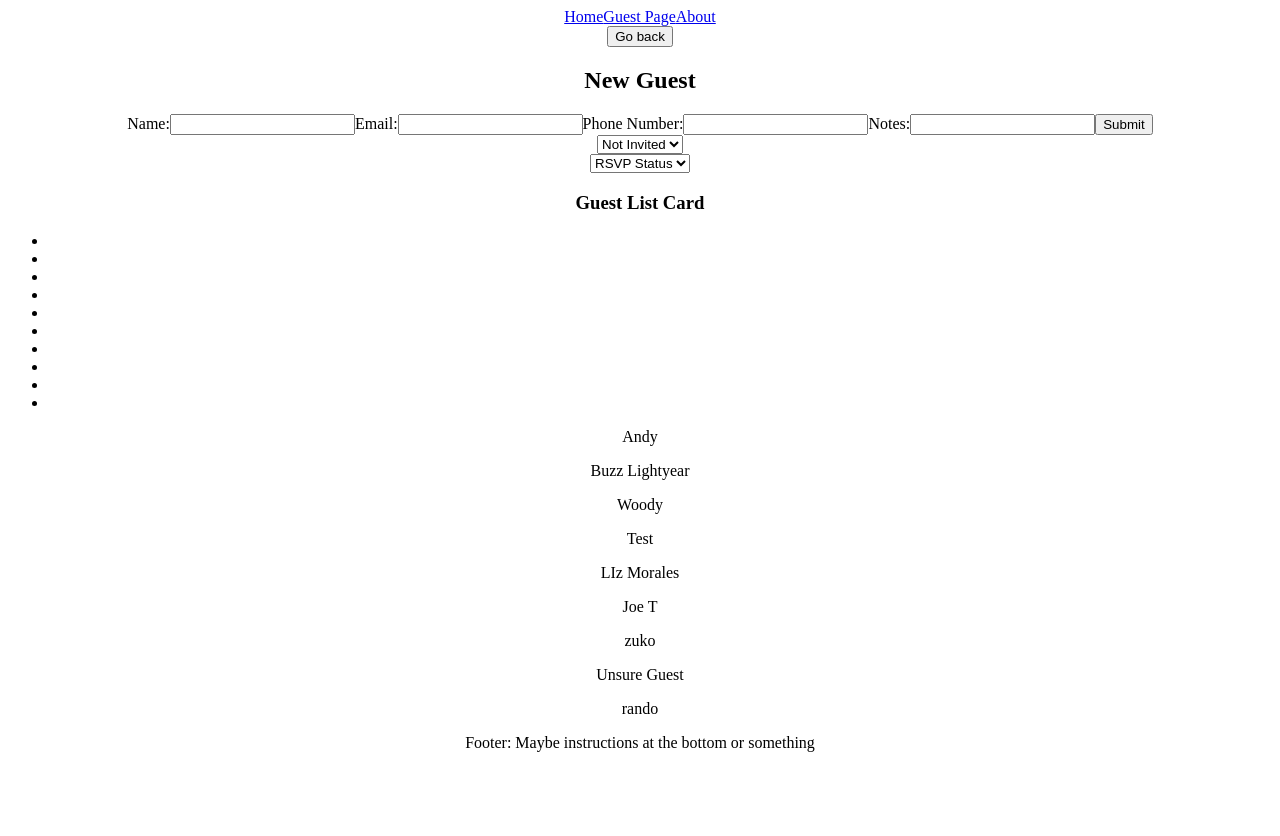
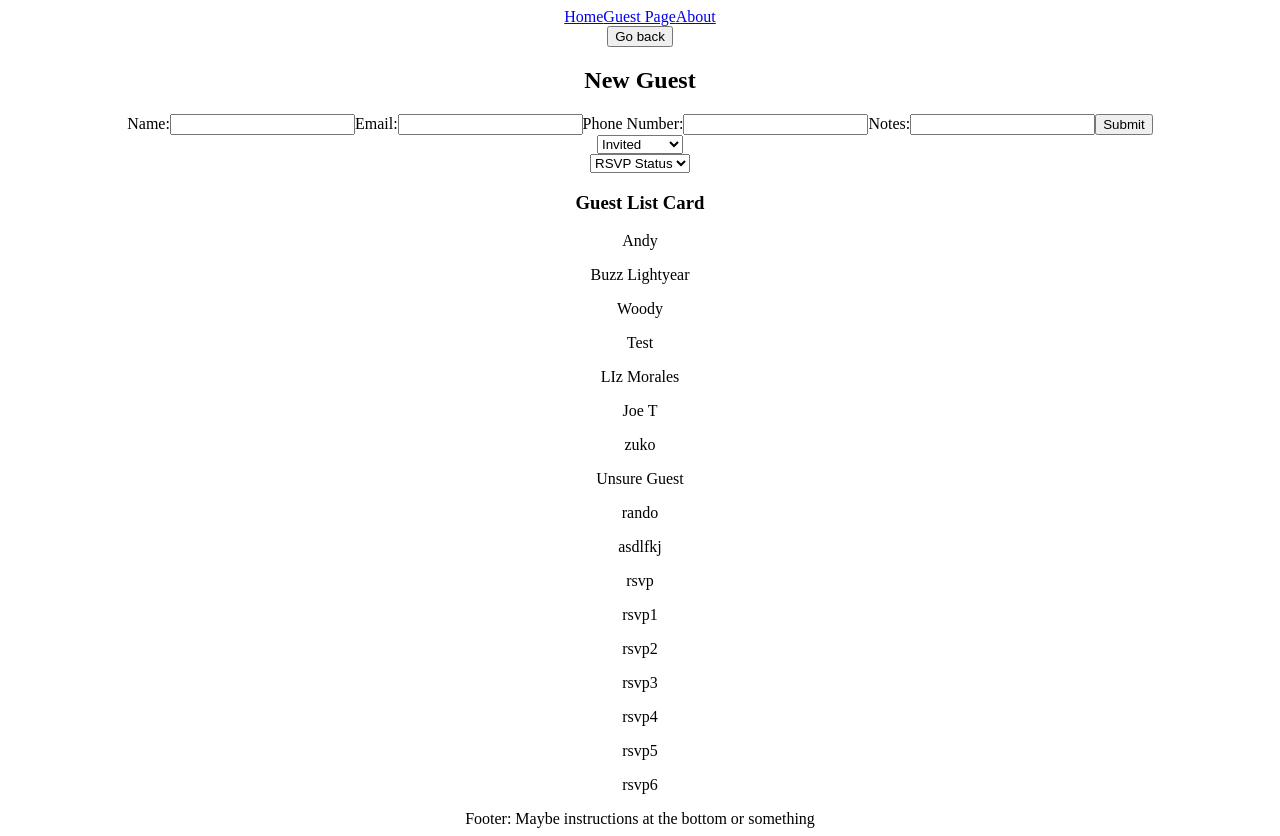
Before and after one commit to jsltran3/phase-2-project-wedding-seating, a React (Create React App) app in the folder my-app/: page /GuestPage in a window 1280 px wide. Before the commit the page ends 800 px from the top, so only its background shows below. Built offline with nearby package versions, Linux system fonts and the light colour scheme; data requests are answered from the project's data file.

Commit message:
added dropdown category to POST

```diff
--- a/my-app/db.json
+++ b/my-app/db.json
@@ -72,6 +72,69 @@
       "phone": "2352135",
       "notes": "35253",
       "id": 10
+    },
+    {
+      "name": "asdlfkj",
+      "email": "alsdkjf",
+      "phone": "elakjd",
+      "notes": "alkdsjf",
+      "id": 11
+    },
+    {
+      "name": "rsvp",
+      "email": "kdjf@gmail.com",
+      "phone": "23549",
+      "notes": "dlkfjl",
+      "id": 12
+    },
+    {
+      "name": "rsvp1",
+      "email": "rsvp@gmail.com",
+      "phone": "asdf",
+      "notes": "",
+      "id": 13
+    },
+    {
+      "name": "rsvp2",
+      "email": "rsdklfj@gmail.com",
+      "phone": "",
+      "notes": "",
+      "id": 14
+    },
+    {
+      "name": "",
+      "email": "",
+      "phone": "",
+      "notes": "",
+      "id": 15
+    },
+    {
+      "name": "rsvp3",
+      "email": "",
+      "phone": "",
+      "notes": "",
+      "id": 16
+    },
+    {
+      "name": "rsvp4",
+      "email": "",
+      "phone": "",
+      "notes": "",
+      "id": 17
+    },
+    {
+      "name": "rsvp5",
+      "email": "",
+      "phone": "",
+      "notes": "",
+      "id": 18
+    },
+    {
+      "name": "rsvp6",
+      "email": "",
+      "phone": "",
+      "notes": "",
+      "id": 19
     }
   ]
 }
--- a/my-app/src/JS/CreateNewGuest.js
+++ b/my-app/src/JS/CreateNewGuest.js
@@ -1,13 +1,14 @@
 import React, { useState } from "react";
 
-function CreateNewGuest({ onAddGuest }) {
+function CreateNewGuest({ onAddGuest, onAttendanceChange }) {
+	const [attendance, setAttendance] = useState("Invited")
 	const [formInput, setFormInput] = useState({
 		name:"",
 		email:"",
 		phone:"",
 		notes:""
 	})
-	const [attendance, setAttendance] = useState("")
+
 
 	function handleChange(event) {
 		setFormInput({
@@ -15,24 +16,27 @@ function CreateNewGuest({ onAddGuest }) {
 			[event.target.name]: event.target.value})
 	}
 
+	function handleRsvpChange(event) {
+		setAttendance(event.target.value);
+	}
+
 
 	function handleSubmit(event) {
 		event.preventDefault();
-		// console.log(event.target.value);
-		// console.log("name", formInput.name)
-		// console.log("email", formInput.email)
-		// console.log("phone", formInput.phone)
-		// console.log("notes", formInput.notes)
+
 		onAddGuest(formInput)
+		onAttendanceChange(attendance)
+
 
 		setFormInput({
 			name:"",
+			attendance:"",
 			email:"",
 			phone:"",
 			notes:""
 		})
 
-		setAttendance({attendance:""})
+
 
 		fetch("http://localhost:4000/weddingGuests", {
 			method: "POST",
@@ -43,7 +47,10 @@ function CreateNewGuest({ onAddGuest }) {
 			body: JSON.stringify( formInput ),
 		})
 			.then((resp) => resp.json())
-			.then((newGuest) => onAddGuest(newGuest));
+			.then(newGuest => {
+				onAttendanceChange(attendance)
+				onAddGuest(newGuest)
+			})
 	}
 
 	return (
@@ -97,7 +104,7 @@ function CreateNewGuest({ onAddGuest }) {
 			<select
 				name="attendance"
 				value={attendance}
-				onChange={(e) => setAttendance(e.target.value)}
+				onChange={handleRsvpChange}
 			>
                 <option value="Not Invited">Not Invited</option>
                 <option value="Invited">Invited</option>
--- a/my-app/src/JS/GuestPage.js
+++ b/my-app/src/JS/GuestPage.js
@@ -12,7 +12,7 @@ import {
 
 function GuestList() {
 	const [guestList, setGuestList] = useState([]);
-	const [selectAttendance, setSelectAttendance] = useState("All");
+	const [selectAttendance, setSelectAttendance] = useState("");
 
 	useEffect(() => {
 		fetch("http://localhost:4000/weddingGuests")
@@ -55,7 +55,10 @@ function GuestList() {
 
 	return (
 		<div>
-			<CreateNewGuest onAddGuest={handleAddGuest}/>
+			<CreateNewGuest
+				onAddGuest={handleAddGuest}
+				onAttendanceChange={handleAttendanceChange}
+			/>
 			<GuestsFilter
 				attendance={selectAttendance}
 				onAttendanceChange={handleAttendanceChange}
```
